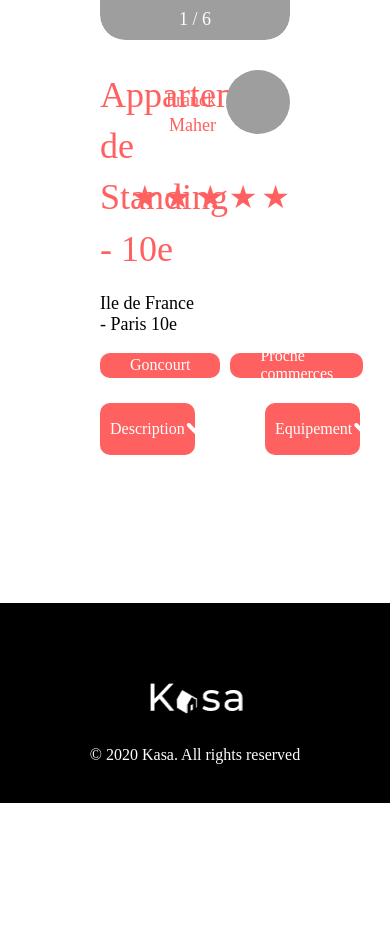
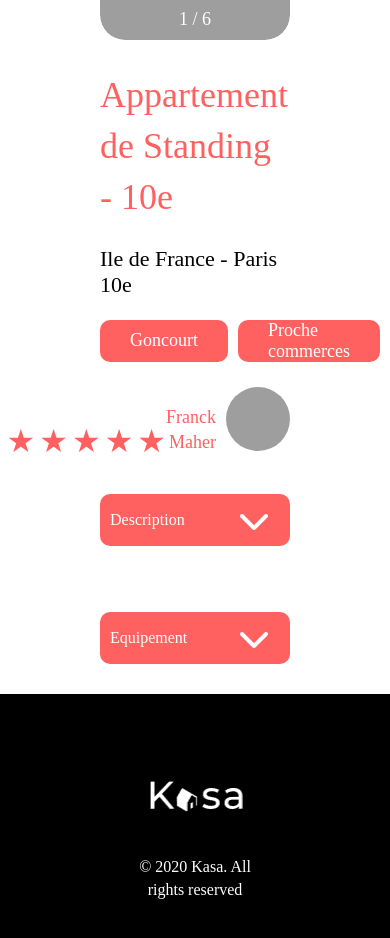
Before and after one commit to fenzo-web/Projet5-Kasa, a React (Vite) app: page /logement/0979876d in a window 390 px wide. Shown: the part 546-1484 px from the top of the page. Before the commit the page ends 1349 px from the top, so only its background shows below. Built offline with nearby package versions, Linux system fonts and the light colour scheme; grey boxes are pictures that could not be loaded.

Commit message:
Finalisation responsive

```diff
--- a/src/components/Banner/Banner.scss
+++ b/src/components/Banner/Banner.scss
@@ -26,7 +26,7 @@
     left: 0;
     right: 0;
     bottom: 0;
-    background: rgba(0, 0, 0, 0.3);
+    background: rgba(0, 0, 0, 0.5);
     border-radius: 25px;
     z-index: 1;
   }
--- a/src/components/DescriptionPanel/DescriptionPanel.scss
+++ b/src/components/DescriptionPanel/DescriptionPanel.scss
@@ -1,7 +1,7 @@
 @use "../../SCSS/variable.scss" as *;
 
 .location__description {
-  width: 50%;
+  width: 100%;
   margin-bottom: 30px;
   p {
     margin-block: 0;
--- a/src/components/ErrorPage/ErrorPage.jsx
+++ b/src/components/ErrorPage/ErrorPage.jsx
@@ -7,7 +7,12 @@ export default function ErrorPage() {
     <main className="main__error__page">
       <div className="error__page">
         <h1>404</h1>
-        <h2>Oups! La page que vous demandez n'existe pas.</h2>
+        <h2>
+          Oups! La page que{" "}
+          <span className="error__text--break">
+            vous demandez n'existe pas.
+          </span>
+        </h2>
       </div>
 
       <NavLink to="/" className="link">
--- a/src/components/ErrorPage/ErrorPage.scss
+++ b/src/components/ErrorPage/ErrorPage.scss
@@ -6,18 +6,14 @@
   .error__page {
     color: $color-primary;
     h1 {
-      font-size: 288px;
       margin-top: 0;
       font-family: Montserrat;
       font-size: 288px;
-      font-weight: 700;
-      line-height: 410.69px;
       text-align: center;
-      text-underline-position: from-font;
-      text-decoration-skip-ink: none;
     }
     h2 {
       font-size: 36px;
+      margin-bottom: 130px;
     }
   }
 
@@ -26,3 +22,9 @@
     color: $color-black;
   }
 }
+@media screen and (max-width: 768px) {
+  .error__text--break {
+    display: block;
+    margin-top: 5px;
+  }
+}
--- a/src/components/Footer/Footer.jsx
+++ b/src/components/Footer/Footer.jsx
@@ -7,7 +7,10 @@ export default function Footer() {
       <div className="footer__logo">
         <img src="/logo-black.png" alt="logo" />
       </div>
-      <div className="footer__text"> © 2020 Kasa. All rights reserved</div>
+      <div className="footer__text">
+        © 2020 Kasa. All{" "}
+        <span className="footer__text--break">rights reserved</span>
+      </div>
     </div>
   );
 }
--- a/src/components/Footer/footer.scss
+++ b/src/components/Footer/footer.scss
@@ -3,15 +3,26 @@
 .footer {
   background-color: $color-black;
   color: $color-white;
-  min-height: 200px;
+  min-height: 250px;
   display: grid;
   place-items: center;
   width: 100%;
   margin-top: auto;
+
   .footer__logo {
     padding-top: 60px;
   }
+
   .footer__text {
     padding-bottom: 30px;
+    text-align: center;
+    white-space: nowrap;
+
+    @media screen and (max-width: 768px) {
+      .footer__text--break {
+        display: block;
+        margin-top: 5px;
+      }
+    }
   }
 }
--- a/src/components/LocationCards/LocationCards.scss
+++ b/src/components/LocationCards/LocationCards.scss
@@ -41,7 +41,26 @@
 }
 
 @media screen and (width <= 768px) {
+  .Location__Link {
+    width: 90%;
+    margin: 10px auto;
+  }
+
   .Location__Cards {
-    flex-basis: 100%;
+    img {
+      width: 100%;
+      min-height: 350px;
+      object-fit: cover;
+    }
+  }
+
+  .Location__Cards__Title {
+    font-size: 16px;
   }
 }
+@media screen and (min-width: 769px) and (max-width: 1300px) {
+  .Location__Link {
+    width: 40%;
+    margin: 10px auto;
+  }
+}
--- a/src/components/LocationContainer/LocationContainer.scss
+++ b/src/components/LocationContainer/LocationContainer.scss
@@ -17,8 +17,11 @@
 @media screen and (width <= 768px) {
   .cards-container {
     justify-content: center;
+    flex-direction: column;
     background-color: $color-white;
     gap: 20px;
     margin-inline: 0px;
+    margin-inline: 80px;
+    padding: 0;
   }
 }
--- a/src/pages/About/About.scss
+++ b/src/pages/About/About.scss
@@ -5,7 +5,11 @@
   flex-direction: column;
   justify-content: center;
   align-items: center;
-  padding-bottom: 100px;
+  padding-bottom: 50px;
   margin-top: 100px;
+  margin-inline: 250px;
   gap: 20px;
+  @media screen and (max-width: 1062px) {
+    margin-inline: 100px;
+  }
 }
--- a/src/pages/LocationSheet/LocationSheet.jsx
+++ b/src/pages/LocationSheet/LocationSheet.jsx
@@ -67,7 +67,10 @@ function LocationSheet() {
       <div className="location__header">
         <div className="location__host">
           <div className="location__host__details">
-            <h3>{selectedLocation.host.name}</h3>{" "}
+            <h3>
+              {selectedLocation.host.name.split(" ")[0]} <br />
+              {selectedLocation.host.name.split(" ").slice(1).join(" ")}
+            </h3>
             {/* Affichage du nom de l'host */}
             <div className="location__host__image">
               {/* affichage de l'image de l'host */}
--- a/src/pages/LocationSheet/LocationSheet.scss
+++ b/src/pages/LocationSheet/LocationSheet.scss
@@ -18,6 +18,7 @@
   .location__title {
     width: 50%;
     margin-bottom: 25px;
+
     h1 {
       margin-block: 0;
       font-family: Montserrat;
@@ -27,9 +28,12 @@
       text-align: left;
       text-underline-position: from-font;
       text-decoration-skip-ink: none;
+      width: 100%;
     }
     p {
       color: $color-black;
+      width: 100%;
+      font-size: 22px;
     }
     .location__tags {
       display: flex;
@@ -41,13 +45,10 @@
         color: $color-white;
         padding-inline: 30px;
         border-radius: 10px;
-        height: 25px;
-
+        min-height: 25px;
         justify-content: center;
+        font-size: 18px;
       }
-    }
-    p {
-      font-size: 18px;
     }
   }
   .location__header {
@@ -55,10 +56,25 @@
     width: 50%;
     margin-bottom: 25px;
     justify-content: flex-end;
+    @media screen and (width <= 768px) {
+      width: 100%;
+      margin-bottom: 20px;
+      justify-content: space-between;
+      align-items: center;
+      flex-direction: row;
+    }
     .location__host {
+      @media screen and (max-width: 768px) {
+        flex-direction: row-reverse;
+        display: flex;
+        align-items: center;
+        justify-content: space-between;
+        width: 100%;
+      }
       .location__host__details {
         display: flex;
         gap: 10px;
+
         h3 {
           font-family: Montserrat;
           font-size: 18px;
@@ -94,5 +110,28 @@
     width: 100%;
     justify-content: space-between;
     min-height: 200px;
+    @media screen and (max-width: 768px) {
+      flex-direction: column;
+      gap: 20px;
+    }
   }
 }
+
+@media screen and (max-width: 768px) {
+  .location__page {
+    .location__title {
+      width: 100%;
+    }
+
+    .location__header {
+      width: 100%;
+      margin-bottom: 20px;
+      justify-content: space-between;
+    }
+
+    .location__description__area {
+      width: 100%;
+      flex-direction: column;
+    }
+  }
+}
```
